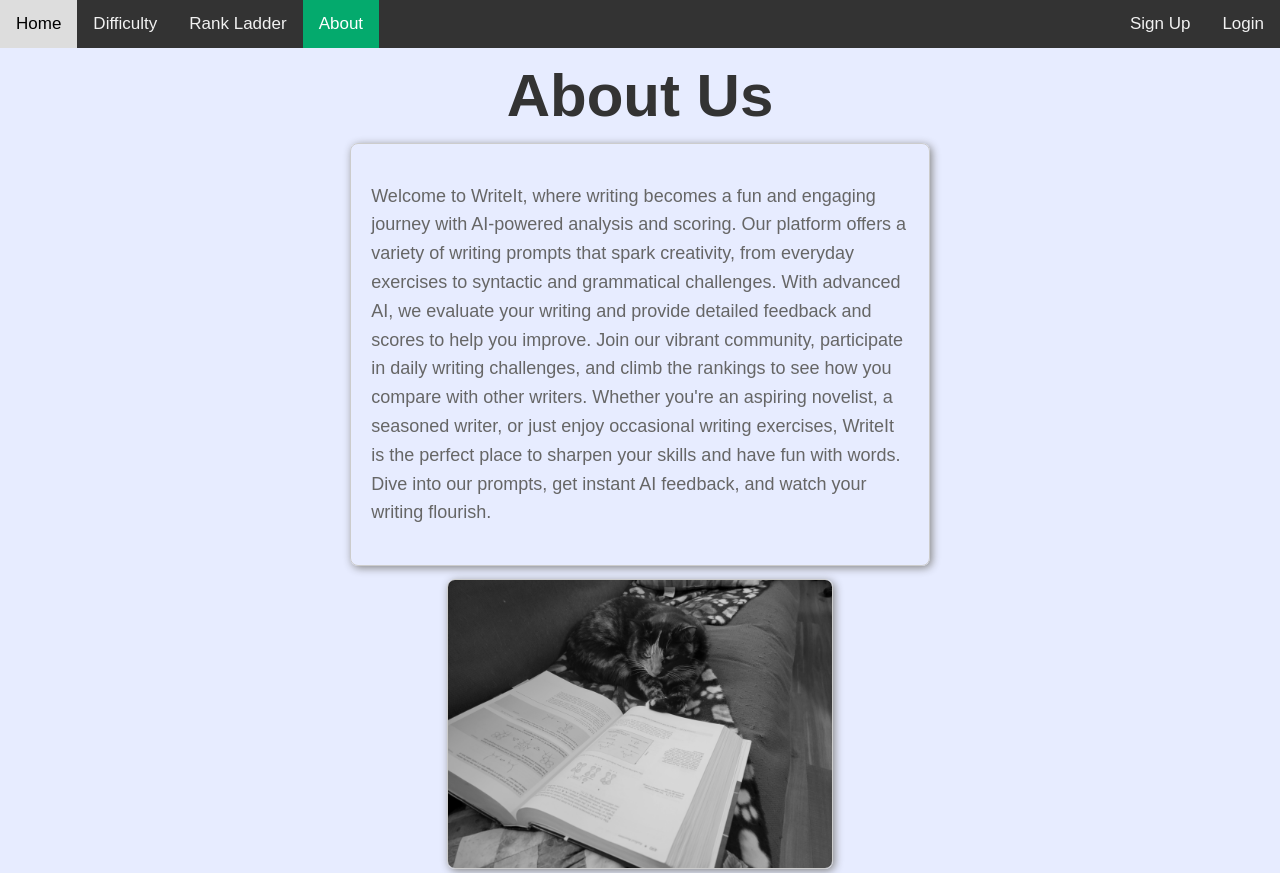
After one commit to jccoulson/write-it, a Flask app: page /about in a window 1280 px wide. The commit adds this page. Run offline with Flask 3, Linux system fonts and the light colour scheme.

Commit message:
added read essay and about page functionalities

```diff
--- a/app.py
+++ b/app.py
@@ -1,4 +1,5 @@
 from flask import Flask, request, render_template, redirect, url_for, flash
+from markupsafe import escape
 from openai import AzureOpenAI
 import os
 from dotenv import load_dotenv
@@ -62,10 +63,13 @@ def read():
     if request.method == 'POST':
         mode = request.form['mode']
         user_id = request.form['user_id']
+        username = request.form['username']
         #grab the text from essay collection based on user_id and mode
         essay=essays_collection.find_one({'user_id':ObjectId(user_id),'mode':mode}, {'text':1})
-        #send the text only
-        return render_template('read.html', essay=essay['text'])
+        essay = escape(essay['text']) #remove any html tags user added just in case of malicious actors
+
+        #send the text and username
+        return render_template('read.html', essay=essay, username=username, mode=mode)
     else:
         return redirect('/rankings')
 
@@ -223,7 +227,7 @@ def helper_generate_prompts():
 ####################### COMMENT OUT current_prompts WHEN DEVELOPING TO PRESERVE TOKENS ########################
 #globals for prompt
 #current_prompt is a list of dictionaries with key:["type"] key:["prompt"]
-# current_prompts = helper_generate_prompts()
+#current_prompts = helper_generate_prompts()
 last_gen_time = datetime.date.today()
 
 
@@ -439,5 +443,10 @@ def create_account():
         return redirect(url_for('login'))
     return render_template('create_account.html')
 
+
+@app.route('/about')
+def about():
+    return render_template('about.html')
+
 if __name__ == '__main__':
     app.run(debug=True)
--- /dev/null
+++ b/static/css/about.css
@@ -0,0 +1,43 @@
+body {
+    font-family: 'Arial', sans-serif;
+    margin: 0;
+    background-color: #E7ECFF;
+    text-align: center;
+}
+
+.container {
+    min-width: 300px;
+    text-align: left;
+    width: 42%;
+    margin: 0 auto;
+    margin-top: 1%;
+    padding: 20px;
+    border: 1px solid #ccc;
+    box-shadow: 2px 2px 8px #888888;
+    border-radius: 8px;
+}
+
+h1 {
+    font-size: 60px;
+    color: #333;
+    margin: 0;
+    margin-top: 1%;
+}
+
+
+
+p {
+    line-height: 1.6;
+    color: #666;
+    font-size: 18px;
+    white-space: pre-wrap;
+}
+
+.cat_book {
+    border: 1px solid #ccc;
+    box-shadow: 2px 2px 8px #888888;
+    border-radius: 8px;
+    margin-top: 1%;
+    width: 30%;
+    min-width: 300px;
+}
--- /dev/null
+++ b/templates/about.html
@@ -0,0 +1,29 @@
+<!DOCTYPE html>
+<html lang="en">
+<head>
+    <meta charset="UTF-8">
+    <meta name="viewport" content="width=device-width, initial-scale=1.0">
+    <link rel="stylesheet" href="/static/css/navbar.css">
+    <link rel="stylesheet" href="/static/css/about.css">
+    <title>About Us</title>
+</head>
+<body>
+    <div class="topnav">
+        <a href="/">Home</a>
+        <a href="/difficulty">Difficulty</a>
+        <a href="/rankings">Rank Ladder</a>
+        <a href="/about" class="active">About</a>
+        {% if current_user.is_authenticated %}
+            <a href="{{ url_for('logout') }}" class="auth-link">Logout</a>
+        {% else %}
+            <a href="{{ url_for('login') }}" class="auth-link">Login</a>
+            <a href="{{ url_for('create_account') }}" class="auth-link">Sign Up</a>
+        {% endif %}
+    </div>
+    <h1 class="mode">About Us</h1>
+    <div class="container">
+        <p>Welcome to WriteIt, where writing becomes a fun and engaging journey with AI-powered analysis and scoring. Our platform offers a variety of writing prompts that spark creativity, from everyday exercises to syntactic and grammatical challenges. With advanced AI, we evaluate your writing and provide detailed feedback and scores to help you improve. Join our vibrant community, participate in daily writing challenges, and climb the rankings to see how you compare with other writers. Whether you're an aspiring novelist, a seasoned writer, or just enjoy occasional writing exercises, WriteIt is the perfect place to sharpen your skills and have fun with words. Dive into our prompts, get instant AI feedback, and watch your writing flourish.</p>
+    </div>
+    <img class="cat_book" src="/static/images/cat_book.jpg" alt="Image of cat with book">
+</body>
+</html>
```
Also changed, not shown: static/css/read.css (+77 -6 lines), templates/read.html (+16 -4 lines), static/images/book.png (added), static/images/cat_book.jpg (added).
